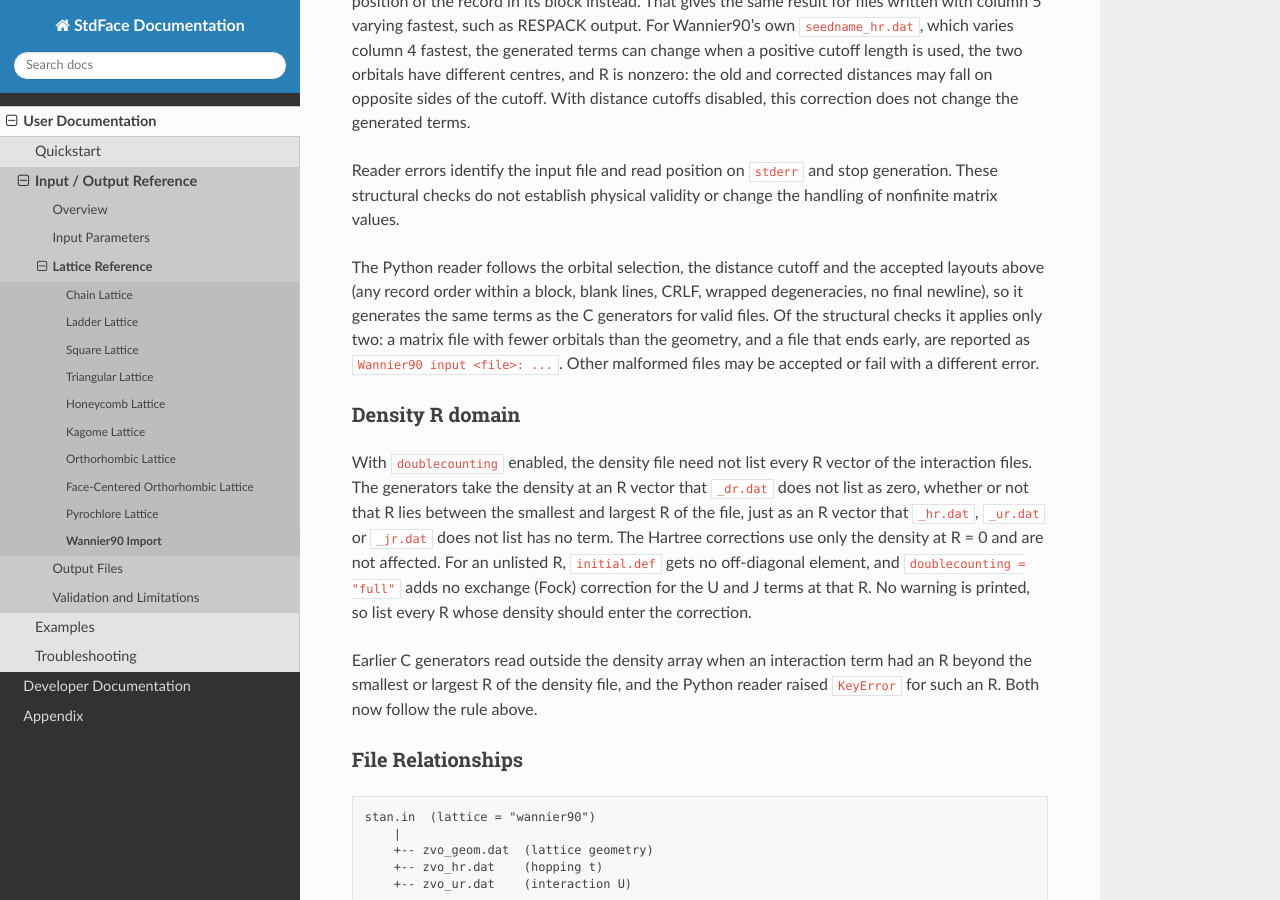
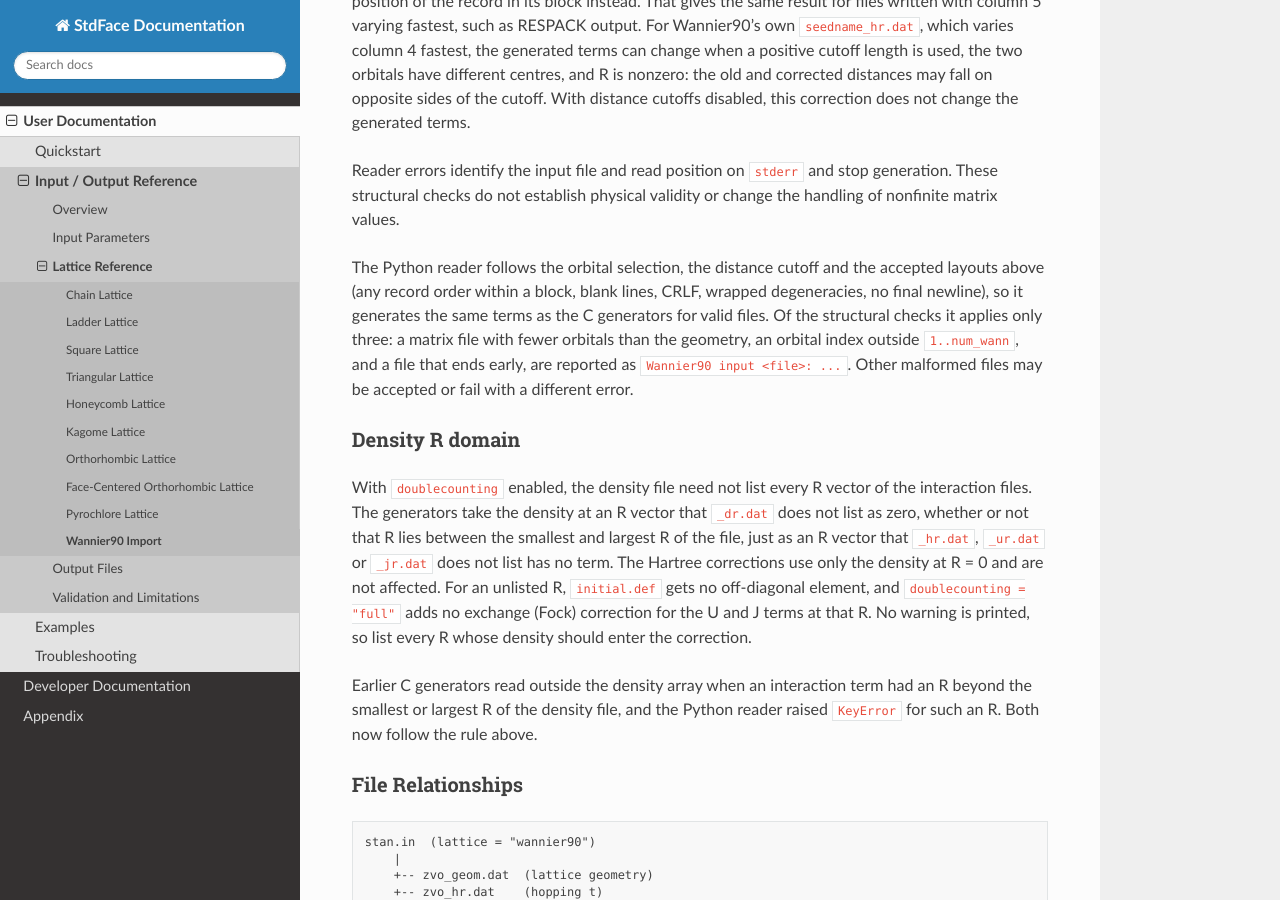
Before and after one commit to issp-center-dev/StdFace, a Sphinx documentation site: the page built from docs/user/reference/lattice/wannier90.rst, in a window 1280 px wide and 900 px high, scrolled down 2525 px. Built offline with Sphinx 7.4.7 and the Read the Docs theme 3.1.0, drawn with Linux system fonts in a browser that asks for light colours.

Commit message:
fix: reject Wannier90 orbital indices outside 1..num_wann
An index of 0 or below passed the "<= NsiteUC" test and wrapped round to
the last selected orbital, silently overwriting its matrix element; an
index above num_wann was dropped like an unselected orbital. Both are
input errors, as in the C reader. Indices in NsiteUC+1..num_wann still
belong to orbitals the geometry drops.

Co-Authored-By: Claude Fable 5.2 <noreply@anthropic.com>

```diff
--- a/docs/user/reference/lattice/wannier90.rst
+++ b/docs/user/reference/lattice/wannier90.rst
@@ -143,10 +143,11 @@ or change the handling of nonfinite matrix values.
 The Python reader follows the orbital selection, the distance cutoff and the
 accepted layouts above (any record order within a block, blank lines, CRLF,
 wrapped degeneracies, no final newline), so it generates the same terms as the
-C generators for valid files. Of the structural checks it applies only two: a
-matrix file with fewer orbitals than the geometry, and a file that ends early,
-are reported as ``Wannier90 input <file>: ...``. Other malformed files may be
-accepted or fail with a different error.
+C generators for valid files. Of the structural checks it applies only three:
+a matrix file with fewer orbitals than the geometry, an orbital index outside
+``1..num_wann``, and a file that ends early, are reported as
+``Wannier90 input <file>: ...``. Other malformed files may be accepted or fail
+with a different error.
 
 Density R domain
 ^^^^^^^^^^^^^^^^
```
Also changed, not shown: 2 other files.
